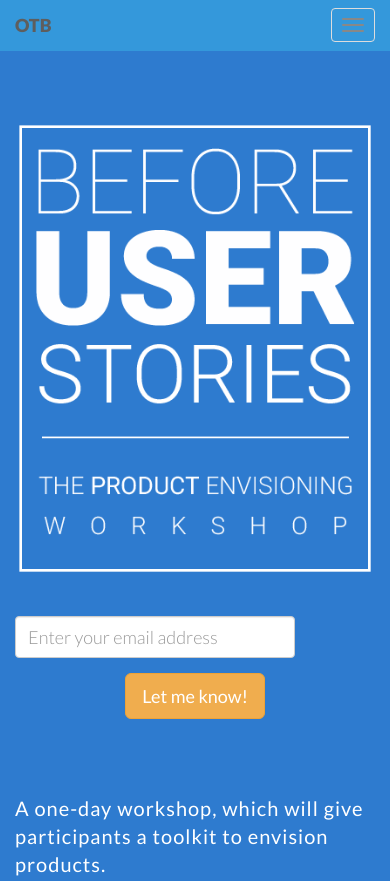
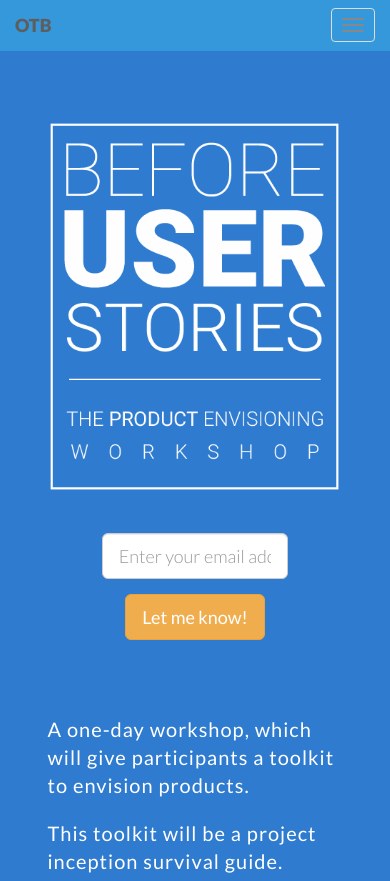
Before and after one commit to OTB-Conference/OTB-Conference.github.io, a plain HTML site: page index.html in a window 390 px wide. Shown: the top 881 px of the page. Drawn offline with nearby package versions, Linux system fonts and the light colour scheme.

Commit message:
Fixed form-control bug and allignment

```diff
--- a/css/main.css
+++ b/css/main.css
@@ -102,11 +102,6 @@ a:after {
 	margin-bottom: 40px;
 }
 
-.form-control {
-	height: 42px;
-	font-size: 18px;
-	width: 280px;
-}
 
 i {
 	margin: 8px;
--- a/index.html
+++ b/index.html
@@ -64,18 +64,18 @@
 
     <div class="container" id="heropage">
         <div class="row">
-            <div class="col-sm-3">
+            <div class="col-xs-1 col-sm-3">
             </div> <!-- /col-sm-2 -->
-            <div class="col-sm-6">
+            <div class="col-xs-10 col-sm-6">
                 <img class="img-responsive center-block" src="images/ws_logo.png" alt="Workshop Logo">
 
 
             <div class="row">
 
-            <div class="col-sm-12">
+            <div class="col-xs-12">
                 <div class="row mt">
 
-                    <div class="col-sm-12">
+                    <div class="col-xs-12">
 
 <!-- ------------ Madmimi Web form ---------------------- -->
                         <form class="form-inline text-center" role="form" accept-charset="UTF-8" action="https://madmimi.com/signups/subscribe/159182" id="mad_mimi_signup_form" method="post" target="_blank">
@@ -84,13 +84,21 @@
                             <input name="utf8" type="hidden" value=""/>
                         </div>
 
+
+                        <div class="row">
+                        <div class="col-xs-2"></div>
+                        <div class="col-xs-8 col-sm-12">
                         <div class="form-group mimi_field required">
-                            <input id="signup_email" name="signup[email]" type="email" data-required-field="This field is required" placeholder="Enter your email address" class="form-control"/>
+                            <input id="signup_email" name="signup[email]" type="email" data-required-field="This field is required" placeholder="Enter your email address" class="form-control input-lg"/>
+                        </div> <!-- /form group -->
 
-                        </div> <!-- /form group -->
                         <div class="form-group mimi_field">
                             <input type="submit" class="submit btn btn-warning btn-lg" value="Let me know!" id="webform_submit_button" data-default-text="Let me know!" data-submitting-text="Sending..." data-invalid-text="You forgot some required fields" data-choose-list="Choose a list" data-thanks="Thank you!" ></input>
-                        </div>
+                        </div> <!-- /form-group -->
+                        </div> <!-- /col-cs-12 -->
+                        </div> <!-- /input row -->
+
+
                         </form>
 <!-- End of MadMimi Web form -->
 
```
